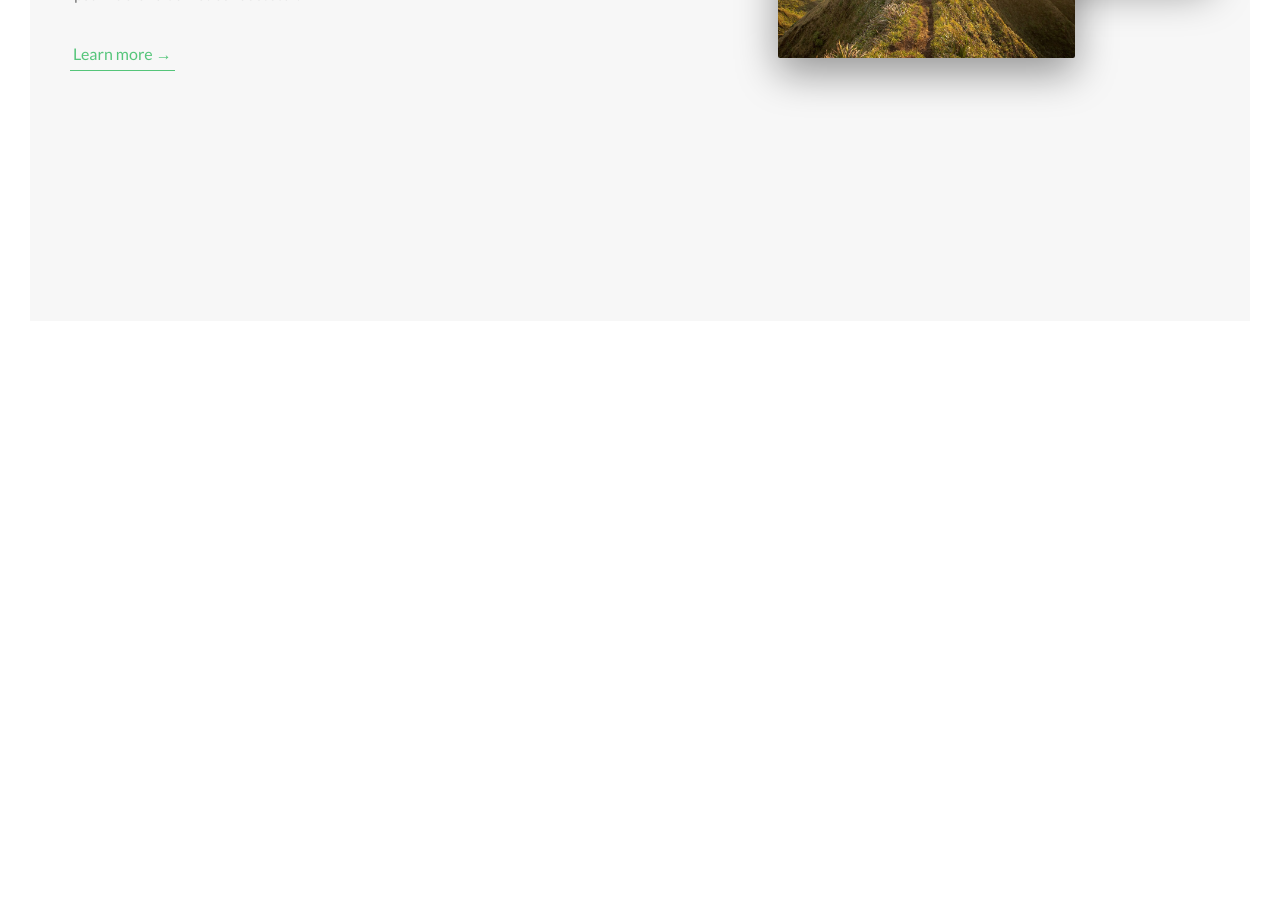
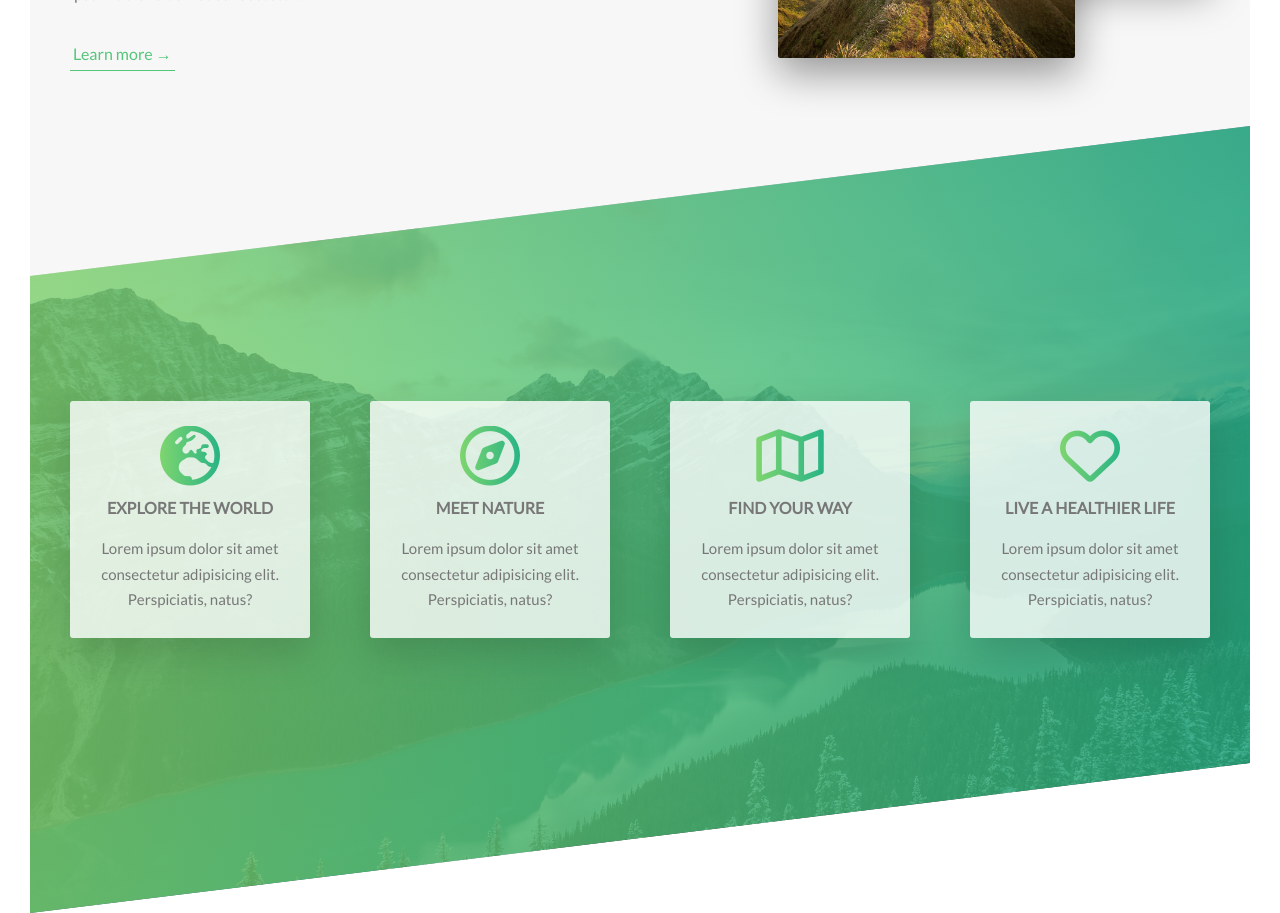
Before and after one commit to J0ssue/Advanced-CSS-vue, a Vue app: page / in a window 1280 px wide. Shown: the part 1220-2133 px from the top of the page. Before the commit the page ends 1571 px from the top, so only its background shows below. Built offline with nearby package versions, Linux system fonts and the light colour scheme.

Commit message:
add feature section

```diff
--- a/public/index.html
+++ b/public/index.html
@@ -7,6 +7,7 @@
     <meta name="viewport" content="width=device-width,initial-scale=1.0">
     <link rel="icon" href="<%= BASE_URL %>favicon.ico">
     <link href="https://fonts.googleapis.com/css?family=Lato&display=swap" rel="stylesheet">
+    <script src="https://kit.fontawesome.com/39eb37e227.js"></script>
 
     <title>advanced-css-vue</title>
 </head>
--- /dev/null
+++ b/src/components/FeatureBox.vue
@@ -0,0 +1,21 @@
+<template>
+	<div class="feature-box">
+		<i :class="icon" class="feature-box__icon"></i>
+		<heading-tertiary
+			:text="title"
+			class="u-margin-bottom-small"
+		></heading-tertiary>
+		<p class="feature-box__text" v-text="text"></p>
+	</div>
+</template>
+
+<script>
+	export default {
+		props: {
+			title: { type: String },
+			icon: { type: String },
+			text: { type: String }
+		},
+		name: "FeatureBox"
+	};
+</script>
--- a/src/main.js
+++ b/src/main.js
@@ -7,10 +7,12 @@ import "./sass/main.scss";
 import HeadingSecondary from './components/HeadingSecondary.vue';
 import HeadingTertiary from './components/HeadingTertiary.vue';
 import Composition from './components/Composition.vue';
+import FeatureBox from './components/FeatureBox.vue';
 
 Vue.component('heading-secondary', HeadingSecondary);
 Vue.component('heading-tertiary', HeadingTertiary);
 Vue.component('composition', Composition);
+Vue.component('feature-box', FeatureBox);
 
 Vue.config.productionTip = false
 
--- a/src/pages/Home.vue
+++ b/src/pages/Home.vue
@@ -3,7 +3,7 @@
 		<header-section></header-section>
 		<main>
 			<!-- ABOUT SECTION -->
-			<div class="section-about">
+			<section class="section-about">
 				<header class="u-center-text u-margin-bottom-8">
 					<heading-secondary
 						class="u-margin-bottom-big"
@@ -39,7 +39,24 @@
 						<composition :images="images"></composition>
 					</div>
 				</div>
-			</div>
+			</section>
+
+			<!-- FEATURE SECTION -->
+			<section class="section-feature">
+				<div class="row">
+					<div
+						class="col-1-of-4"
+						v-for="(box, index) in featureBoxes"
+						:key="index * 3"
+					>
+						<feature-box
+							:icon="box.icon"
+							:title="box.title"
+							:text="box.text"
+						></feature-box>
+					</div>
+				</div>
+			</section>
 		</main>
 	</div>
 </template>
@@ -57,6 +74,33 @@
 					require("../assets/images/nat-1-large.jpg"),
 					require("../assets/images/nat-2-large.jpg"),
 					require("../assets/images/nat-3-large.jpg")
+				],
+				featureBoxes: [
+					{
+						icon: "fas fa-globe-europe",
+						title: "Explore the world",
+						text:
+							"Lorem ipsum dolor sit amet consectetur adipisicing elit. Perspiciatis, natus?"
+					},
+
+					{
+						icon: "far fa-compass",
+						title: "Meet Nature",
+						text:
+							"Lorem ipsum dolor sit amet consectetur adipisicing elit. Perspiciatis, natus?"
+					},
+					{
+						icon: "far fa-map",
+						title: "Find your way",
+						text:
+							"Lorem ipsum dolor sit amet consectetur adipisicing elit. Perspiciatis, natus?"
+					},
+					{
+						icon: "far fa-heart",
+						title: "Live a healthier life",
+						text:
+							"Lorem ipsum dolor sit amet consectetur adipisicing elit. Perspiciatis, natus?"
+					}
 				]
 			};
 		}
--- /dev/null
+++ b/src/sass/components/_feature-box.scss
@@ -0,0 +1,20 @@
+.feature-box {
+    background-color: rgba($color-white, .8);
+    font-size: 1.5rem;
+    padding: 2.5rem;
+    text-align: center;
+    border-radius: 3px;
+    box-shadow: 0 1.5rem 4rem rgba($color-black, .15);
+    transition: all .2s;
+    &__icon {
+        color: transparent;
+        display: inline-block;
+        font-size: 6rem;
+        margin-bottom: .8rem;
+        background-image: linear-gradient(to right, $color-primary-light, $color-primary-dark);
+        -webkit-background-clip: text;
+    }
+    &:hover {
+        transform: translateY(-1.5rem) scale(1.03);
+    }
+}
--- a/src/sass/main.scss
+++ b/src/sass/main.scss
@@ -10,6 +10,7 @@
 // components
 @import './components/button';
 @import './components/composition';
+@import './components/feature-box';
 // layout
 @import './layout/header';
 @import './layout/grid-floats';
--- a/src/sass/pages/_home.scss
+++ b/src/sass/pages/_home.scss
@@ -3,3 +3,16 @@
     padding: 25rem 0;
     margin-top: -25vh;
 }
+
+.section-feature {
+    padding: 20rem 0;
+    margin-top: -12rem;
+    background-image: linear-gradient(to right, rgba($color-primary-light, .8), rgba($color-primary-dark, .8)), url('../assets/images/nat-4.jpg');
+    background-size: cover;
+    background-position: top;
+    transform: skewY(-7deg);
+    // select all direct children
+    &>* {
+        transform: skewY(7deg);
+    }
+}
```
